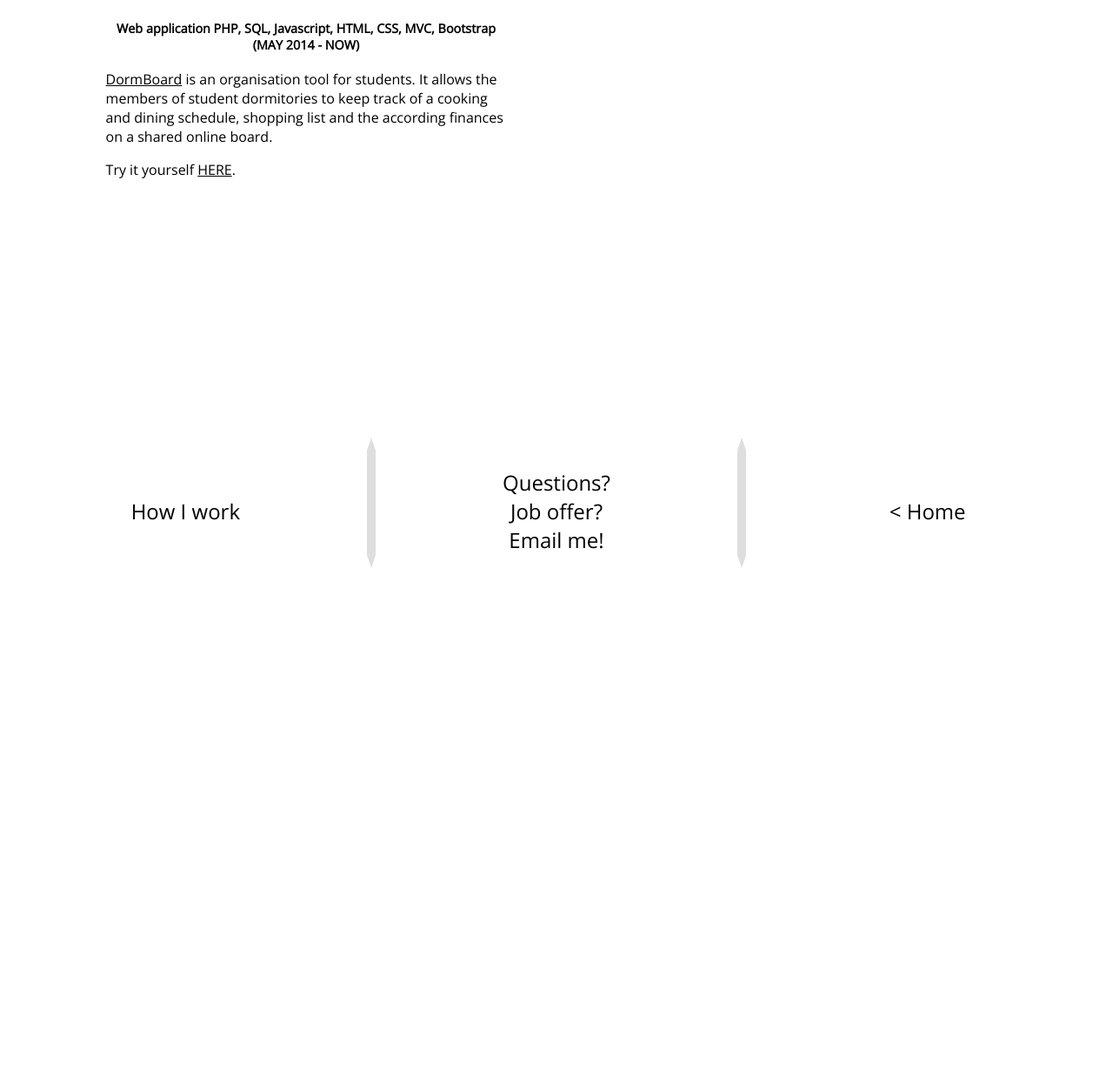
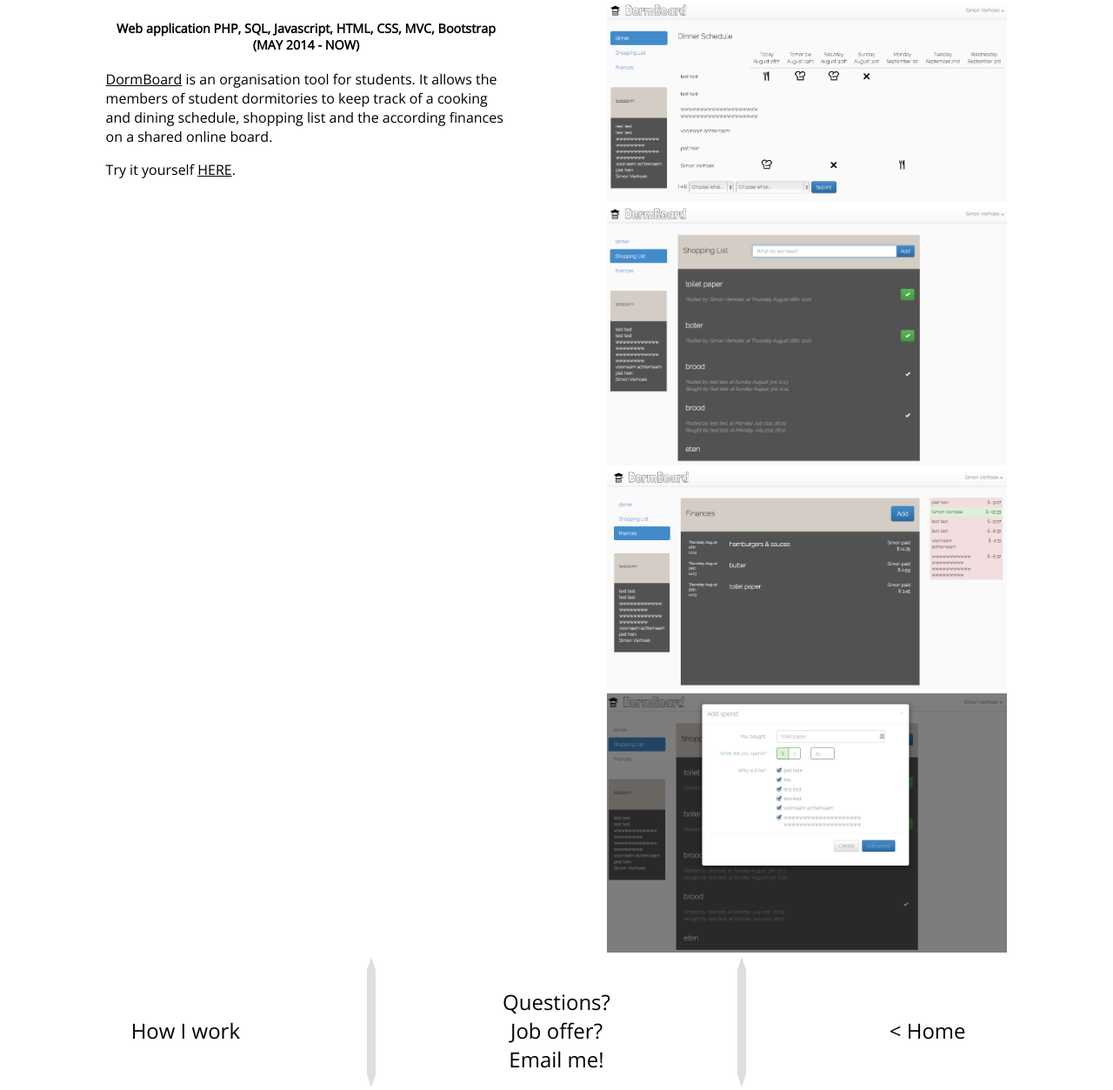
Before and after one commit to SimonVerhoek/personal-website, a plain HTML site: page portfolio.html in a window 1280 px wide. Shown: the part 2341-3594 px from the top of the page at 87% size. Before the commit the page ends 3024 px from the top, so only its background shows below. Drawn offline with nearby package versions, Linux system fonts and the light colour scheme.

Commit message:
added dormboard profile pictures

```diff
--- a/css/portfolio.css
+++ b/css/portfolio.css
@@ -32,6 +32,10 @@
 	width: 100%;
 }
 
+.contentbox img {
+	width: 100%;
+}
+
 .backbutton {
 
 	/* removes standard link styling */
--- a/portfolio.html
+++ b/portfolio.html
@@ -95,7 +95,10 @@
 
 					<div class="imgbox">
 						<div class="contentbox">
-
+							<a href="http://dormboard-simonverhoek.rhcloud.com" target="_blank"><img src="images/dormboard/dormboard-dinner.png"></a>
+							<a href="http://dormboard-simonverhoek.rhcloud.com" target="_blank"><img src="images/dormboard/dormboard-shoppinglist.png"></a>
+							<a href="http://dormboard-simonverhoek.rhcloud.com" target="_blank"><img src="images/dormboard/dormboard-finances.png"></a>
+							<a href="http://dormboard-simonverhoek.rhcloud.com" target="_blank"><img src="images/dormboard/dormboard-addspend.png"></a>
 						</div>
 					</div>
 
```
Also changed, not shown: images/dormboard/DormBoard-addspend.png (added), images/dormboard/DormBoard-finances.png (added), images/dormboard/DormBoard-shoppinglist.png (added), images/dormboard/Dormboard-dinner.png (added).
